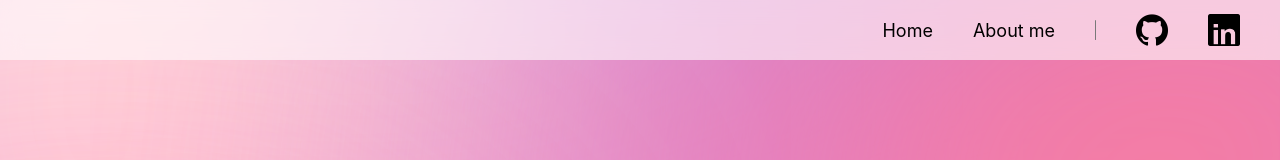
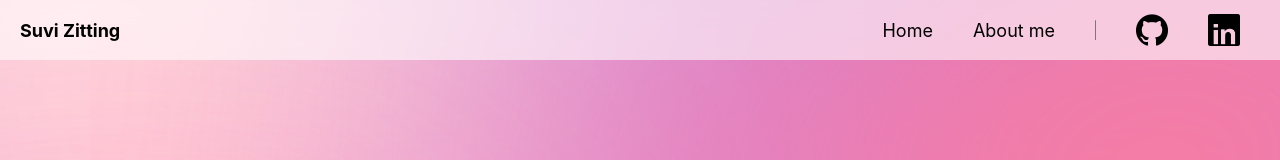
Before and after one commit to suviz/portfolio_site, a React (Create React App) app: page / in a window 1280 px wide. Shown: the top 160 px of the page. Built offline with nearby package versions, Linux system fonts and the light colour scheme.

Commit message:
Add name to navbar

```diff
--- a/src/components/navbar.css
+++ b/src/components/navbar.css
@@ -8,10 +8,24 @@
 
     display: flex;
     flex-direction: row;
-    justify-content: flex-end;
+    justify-content: space-between;
     align-items: center;
 }
 
+.logo {
+    padding-left: 20px;
+    font-weight: bold;
+    font-size: large;
+    text-align: left;
+}
+
+.links {
+    display: flex;
+    flex-direction: row;
+    justify-content: space-between;
+    align-items: center;
+
+}
 .icons {
     display: flex;
     flex-direction: row;
@@ -30,7 +44,7 @@
     height: 100%;
 }
 
-.links {
+.nav-links {
     display: flex;
     flex-direction: row;
     flex-wrap: nowrap;
--- a/src/components/navbar.jsx
+++ b/src/components/navbar.jsx
@@ -8,7 +8,13 @@ export default function NavBar() {
   return (
     <div className='navbar'>
 
+      <div className='logo'>
+        Suvi Zitting
+      </div>
+
       <div className='links'>
+
+        <div className='nav-links'>
           <Link to="/" className='nav-link'>Home </Link>
           <Link to="/about" className='nav-link'>About me</Link>
         </div>
@@ -27,6 +33,9 @@ export default function NavBar() {
 
         </div>
 
+      </div>
+
+
 
     </div>
   );
```
Lines whose indentation alone changed are shown as unchanged.
